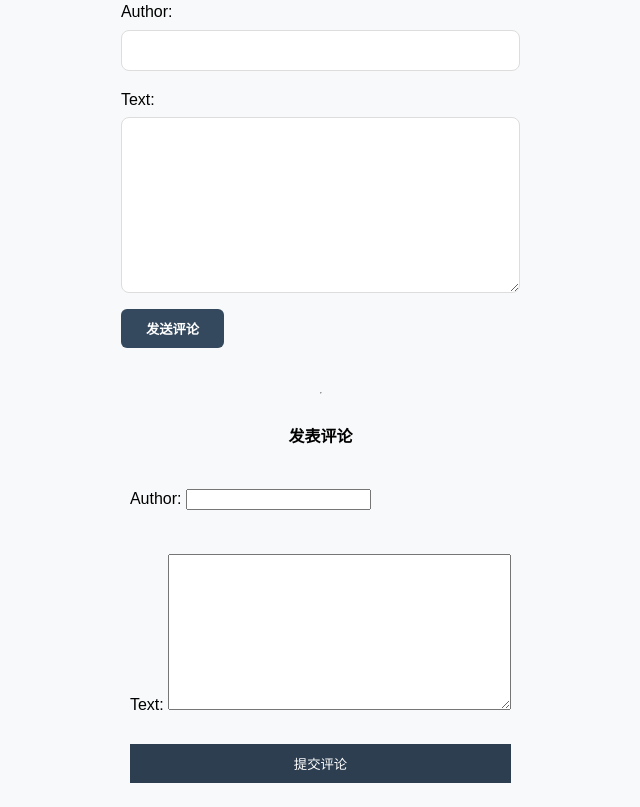
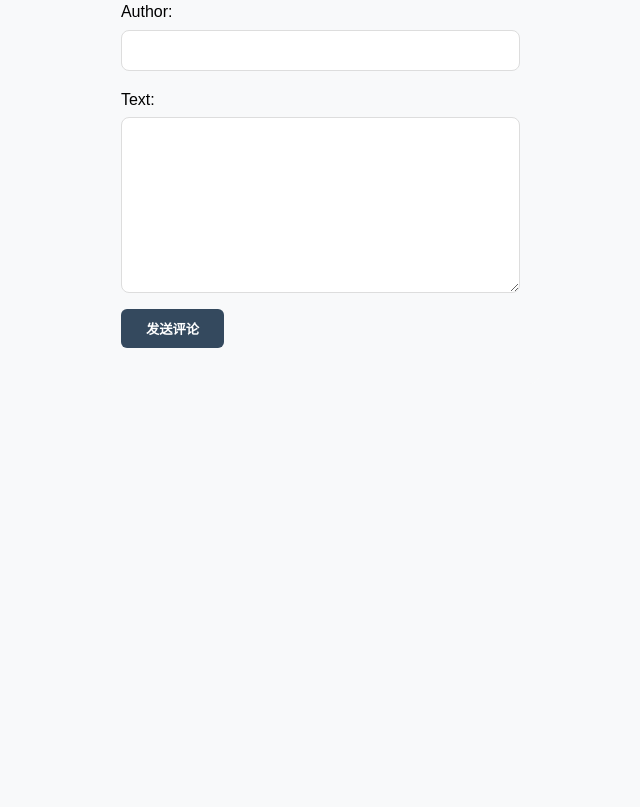
Before and after one commit to Richard-Qin-001/richard-blog, a Django app: template blog/templates/blog/post_detail.html in a window 1280 px wide. Shown: the part 593-1400 px from the top of the page, without its empty margins (327-967 px from the left). After the commit the page ends 941 px from the top, so only its background shows below. Run offline with Django 5.2, Linux system fonts and the light colour scheme; the template is opened without the code that fills it: values that come from a table or form of the project are taken from there, others are empty; parts of the project's set-up code (start-up, migrations or seed data) failed here and were passed over.

Commit message:
Fixed known bugs

```diff
--- a/blog/templates/blog/post_detail.html
+++ b/blog/templates/blog/post_detail.html
@@ -35,14 +35,4 @@
         </div>
     </div>
 
-
-    <hr>
-    <h4>发表评论</h4>
-    <form method="POST">
-        {% csrf_token %} <div style="display: flex; flex-direction: column; gap: 10px; max-width: 400px;">
-            {{ form.as_p }}
-            <button type="submit"
-                style="padding: 10px; background: #2c3e50; color: white; border: none; cursor: pointer;">提交评论</button>
-        </div>
-    </form>
 {% endblock %}
--- a/my_blog_project/settings.py
+++ b/my_blog_project/settings.py
@@ -116,3 +116,5 @@ USE_TZ = True
 # https://docs.djangoproject.com/en/6.0/howto/static-files/
 
 STATIC_URL = 'static/'
+import os
+STATIC_ROOT = os.path.join(BASE_DIR, 'static_root')
```
Also changed, not shown: requirements.txt (+2 -250 lines), 1 other file.
